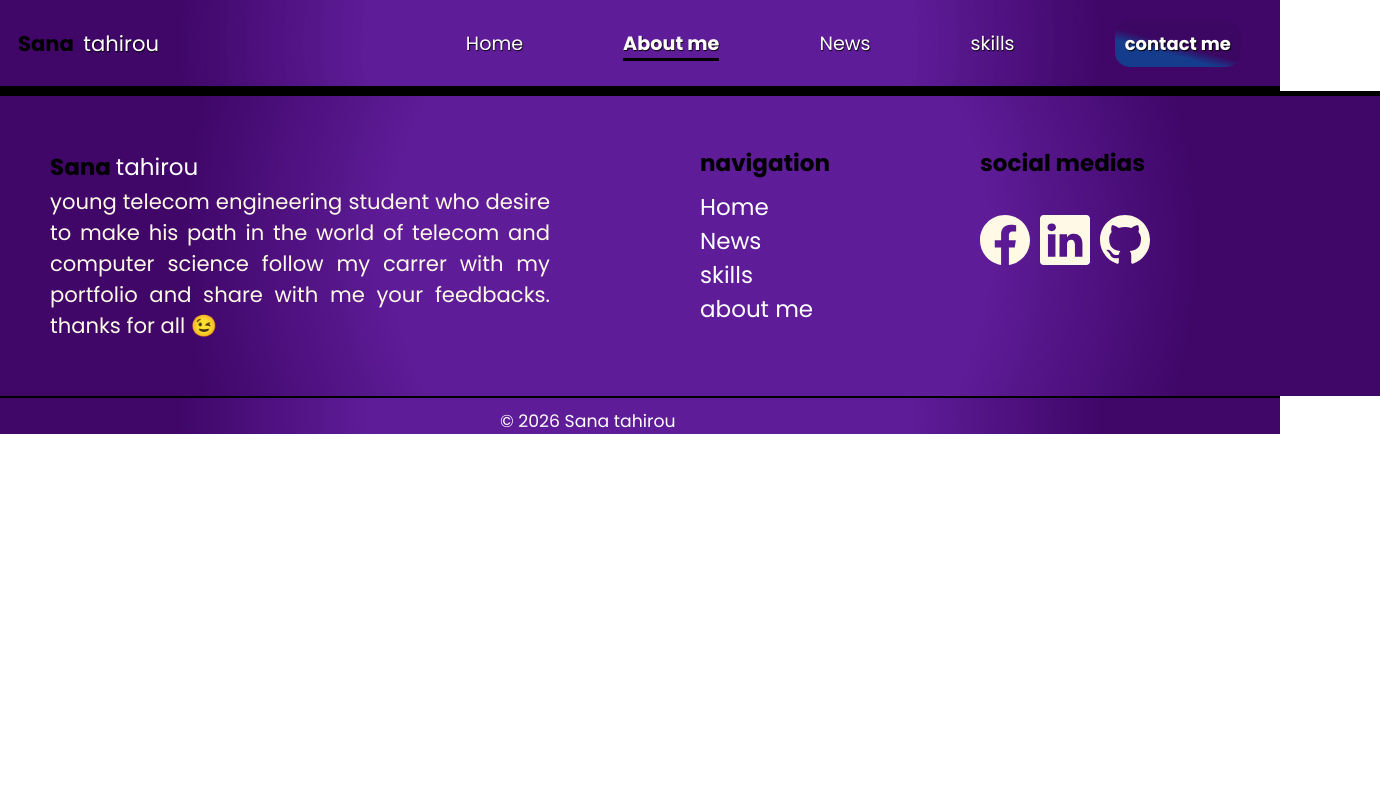
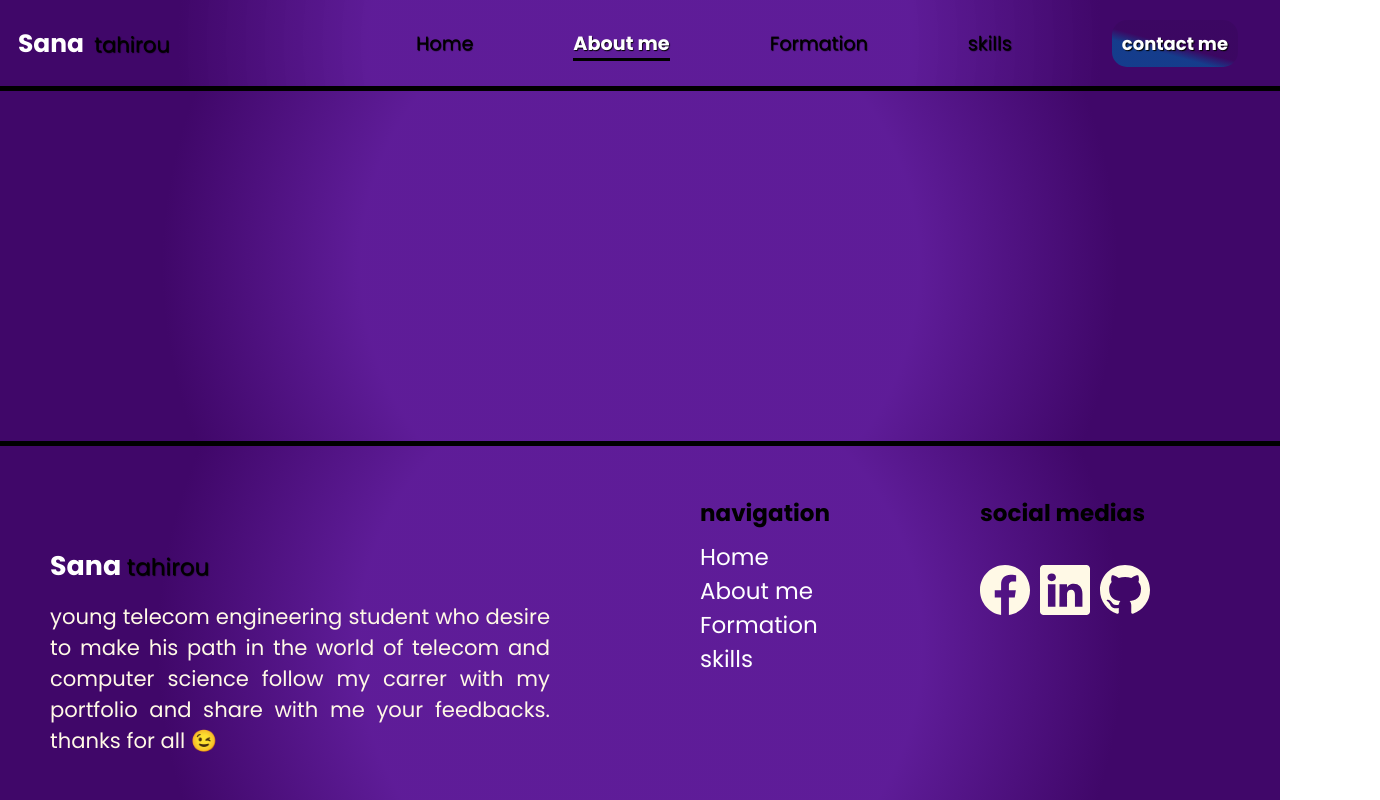
Before and after one commit to santahiron6-cmyk/Portfolio_deployment, a React (Vite) app: page /About_Me in a window 1280 px wide. Shown: the top 800 px of the page, 1380 px wide, since content can reach past the window. Built offline with nearby package versions, Linux system fonts and the light colour scheme.

Commit message:
siderBar news color

```diff
--- a/src/App.jsx
+++ b/src/App.jsx
@@ -11,12 +11,12 @@ function App() {
 
   return (
     <>
-    <BarreNavigation link1="Home" link2="About me" link3="News" link4="skills"/>
+    <BarreNavigation link1="Home" link2="About me" link3="Formation" link4="skills"/>
     <Routes>
       <Route path='/' element={<Home/>}/>
       <Route path='/About_Me' element={<AboutMe/>}/>
     </Routes>
-    <Footer link1="Home" link2="News" link3="skills" link4="about me" logo={{sirname:'Sana',firstname:'tahirou'}} />
+    <Footer link1="Home" link2="About me" link3="Formation" link4="skills" logo={{sirname:'Sana',firstname:'tahirou'}} />
     </>
   )
 }
--- a/src/components/AboutMain/AboutMainBox.jsx
+++ b/src/components/AboutMain/AboutMainBox.jsx
@@ -1,4 +1,4 @@
-
+import Card from "../cards/card";
 import styles from "./aboutMain.module.css"
 function Box(){
 
--- a/src/components/AboutMain/aboutMain.module.css
+++ b/src/components/AboutMain/aboutMain.module.css
@@ -1,3 +1,4 @@
 .AboutBox{
-    display: flex;
+    background: var(--color-bg);
+    height: 350px;
 }
--- a/src/components/Barre de navigation/BarreNavigation.jsx
+++ b/src/components/Barre de navigation/BarreNavigation.jsx
@@ -35,7 +35,7 @@ function BarreNavigation({link1,link2,link3,link4}){
     <nav className={styles.Box}>
             <Link to="/" className={styles.logo}>
                 <span className={styles.logoNom}>{logo.nom}</span>
-                <span className={styles.logoPrenom}>{ logo.prenom}</span>
+                <span className={styles.logoPrenom}>{logo.prenom}</span>
             </Link>
             <div className={styles.dropdownBox}>
             <button
--- a/src/components/Barre de navigation/BarreNavigation.module.css
+++ b/src/components/Barre de navigation/BarreNavigation.module.css
@@ -16,26 +16,34 @@
 }
 .logoNom{
     font-weight: bold;
-    color:var(--text-second-color);
+    color:var(--text-main-color);
     margin-right:5px;
-    font-size: 1.1rem;
+    font-size: 1.3rem;
+    &:hover{
+        color:var(--text-second-color);
+
+    }
 }
 
 .logoPrenom{
      text-shadow: 0.7px 0.7px 1px black;
      font-size: 1.1rem;
-     color: var(--text-main-color);
+     color: var(--text-second-color);
 }
 .navlink{
-    color: var(--text-main-color);
+    color: var(--text-second-color);
     font-size: 1rem;
     border-bottom: 3px solid transparent;
     display: inline-block;
     text-shadow: 0.7px 0.7px 1px black;
+    &:hover{
+        color: var(--text-main-color);
+    }
 }
 
 .navlink.Clicked{
     border-bottom: 3px solid black;
+    color: var(--text-main-color);
     font-weight: bold;
     transition: border-bottom 0.3s ease;
 
@@ -43,7 +51,7 @@
 
 .logo{
     color:black;
-    width: 20%;
+    width: 15%;
     &:hover .logoNom{
         color: orangered;
         transform:scale(1.2);
@@ -86,7 +94,7 @@
     }
 }
 .dropdownBox{
-    width: 80%;
+    width: 85%;
     display: flex;
     justify-content:flex-end;
 }
@@ -102,7 +110,7 @@
         justify-content: flex-start;
         gap: 20px;
         padding: 15px;
-        background-color:#0f172a;
+        background-color:var(--color-bg);
         z-index: 1000;
 
 }
@@ -132,7 +140,7 @@
         display: flex;
     }
     .dropdownBox{
-        width: 40%;
+        width: 70%;
     }
     .logo{
         width: 60%;
--- a/src/components/footer/footer.module.css
+++ b/src/components/footer/footer.module.css
@@ -1,31 +1,33 @@
-@import url('https://fonts.googleapis.com/css2?family=Montserrat:ital,wght@0,100..900;1,100..900&family=Poppins:ital,wght@0,100;0,200;0,300;0,400;0,500;0,600;0,700;0,800;0,900;1,100;1,200;1,300;1,400;1,500;1,600;1,700;1,800;1,900&display=swap');
-*{
-    padding: 0;
-    margin: 0;
-    list-style: none;
-    text-decoration: none;
-    font-size: 1.2rem;
-    font-family: "Poppins",sans-serif;
-}
+
 .footerBox{
 
     background:var(--color-bg) ;
-    width:100%;
-    height: 200px;
+    width:auto;
+    height: 300px;
     display: flex;
     gap:150px;
     border-top: 5px solid black;
     padding: 50px;
 }
+.logoBox{
+    display: flex;
+    flex-direction: column;
+    gap: 15px;
+    margin-top: 50px;
+}
 .logo{
-    font-size: 1.4rem;
-    color: white;
+    font-size: 1.1rem;
+    color: var(--text-second-color);
     font-weight: normal;
 }
 
 .logoSirname{
-    color:var(--text-second-color);
+    color:var(--text-main-color);
     font-weight: bold;
+    font-size: 1.4rem;
+}
+.logoFirstname{
+    text-shadow: 0.7px 0.7px 1px black;
 }
 
 .IconsBox>ul{
@@ -85,11 +87,12 @@
 
 }
 .copyright{
-    color: var(--text-main-color);
+    color: var(--text-second-color);
     font-size: 0.9rem;
     font-weight: normal;
     margin-left: 500px;
     margin-top: 10px;
+    text-shadow: 0.7px 0.7px 1px black;
 }
 
 @media screen and (max-width:1200px) {
```
